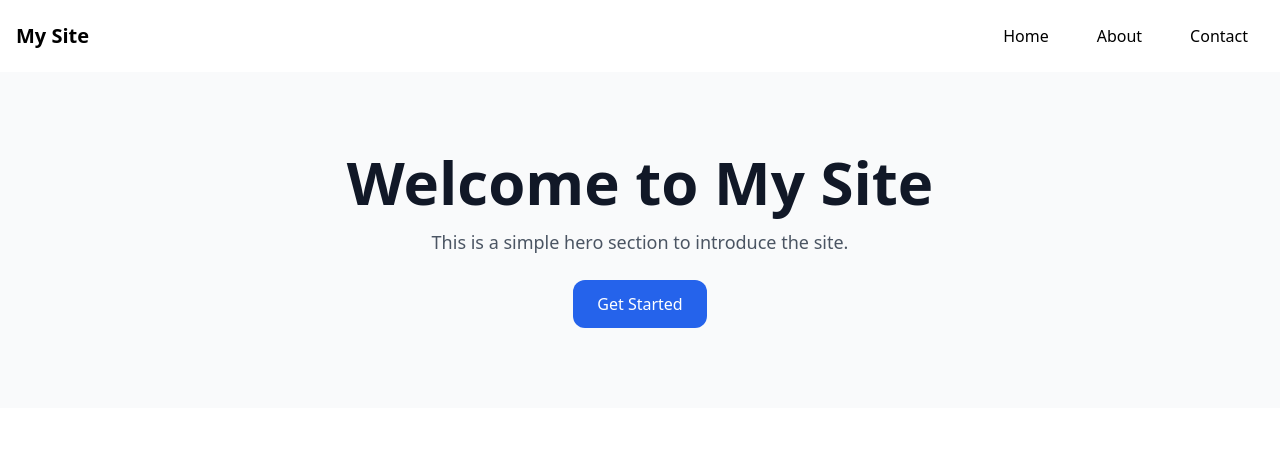
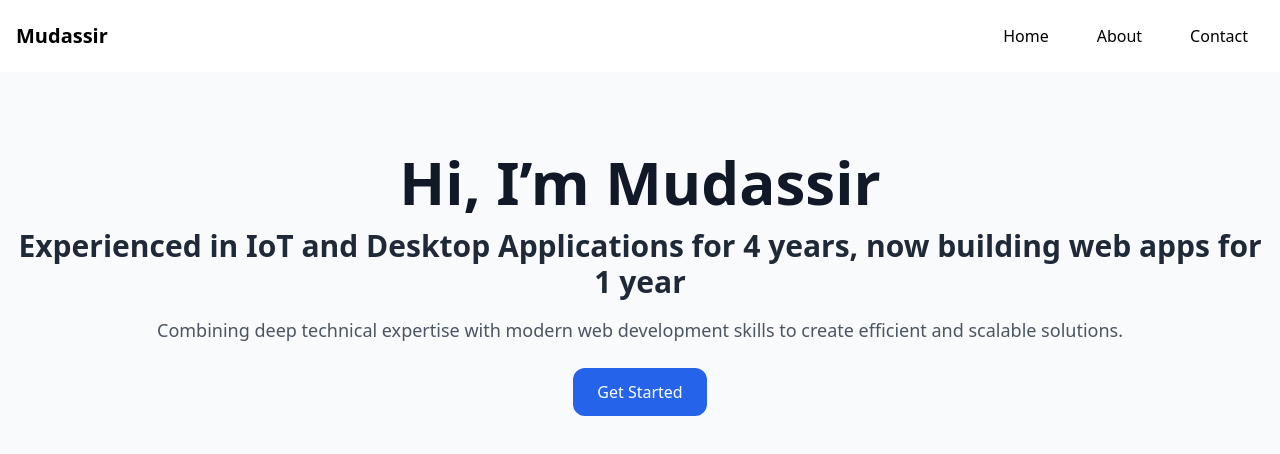
Before and after one commit to ohmudassir/Website-Project-Learning, a React (Vite) app in the folder my-frontend/: page / in a window 1280 px wide. Shown: the top 454 px of the page. Built offline with nearby package versions, Linux system fonts and the light colour scheme.

Commit message:
updated components based on my portfolioo

```diff
--- a/my-frontend/src/components/Hero.jsx
+++ b/my-frontend/src/components/Hero.jsx
@@ -2,22 +2,26 @@ import React from "react";
 
 const Hero = () => {
   return (
-    <section className="bg-gray-50 py-20 transition-opacity duration-500 hover:opacity-80">
-      <div className="max-w-screen-xl mx-auto text-center px-4">
+  <section className="bg-gray-50 py-20 text-center max-w-screen-xl mx-auto px-4">
   <h1 className="text-5xl md:text-6xl font-bold text-gray-900 mb-4">
-          Welcome to My Site
+  Hi, I’m Mudassir
 </h1>
+
+  <h2 className="text-2xl md:text-3xl font-semibold text-gray-800 mb-4">
+    Experienced in IoT and Desktop Applications for 4 years, now building web apps for 1 year
+  </h2>
   <p className="text-lg text-gray-600 mb-6">
-          This is a simple hero section to introduce the site.
+    Combining deep technical expertise with modern web development skills to create efficient and scalable solutions.
   </p>
   <a
-          href="#"
-          className="inline-block bg-blue-600 text-white px-6 py-3 rounded-xl text-base font-medium hover:bg-blue-700 transition"
+  href="#get-started"
+  className="inline-block bg-blue-600 text-white px-6 py-3 rounded-xl hover:bg-blue-700 transition"
+  aria-label="Get started with our services"
 >
   Get Started
 </a>
-      </div>
 </section>
+
   );
 };
 
--- a/my-frontend/src/components/Navbar.jsx
+++ b/my-frontend/src/components/Navbar.jsx
@@ -28,7 +28,7 @@ function Navbar() {
     <nav className="bg-white shadow-sm">
       <div className="max-w-screen-xl mx-auto px-4">
         <div className="flex justify-between items-center py-4">
-          <h1 className="text-xl font-bold">My Site</h1>
+          <h1 className="text-xl font-bold">Mudassir</h1>
 
           <div ref={menuRef} className="relative">
             <Hamburger isOpen={isOpen} toggle={toggleMenu} />
```
Lines whose indentation alone changed are shown as unchanged.
